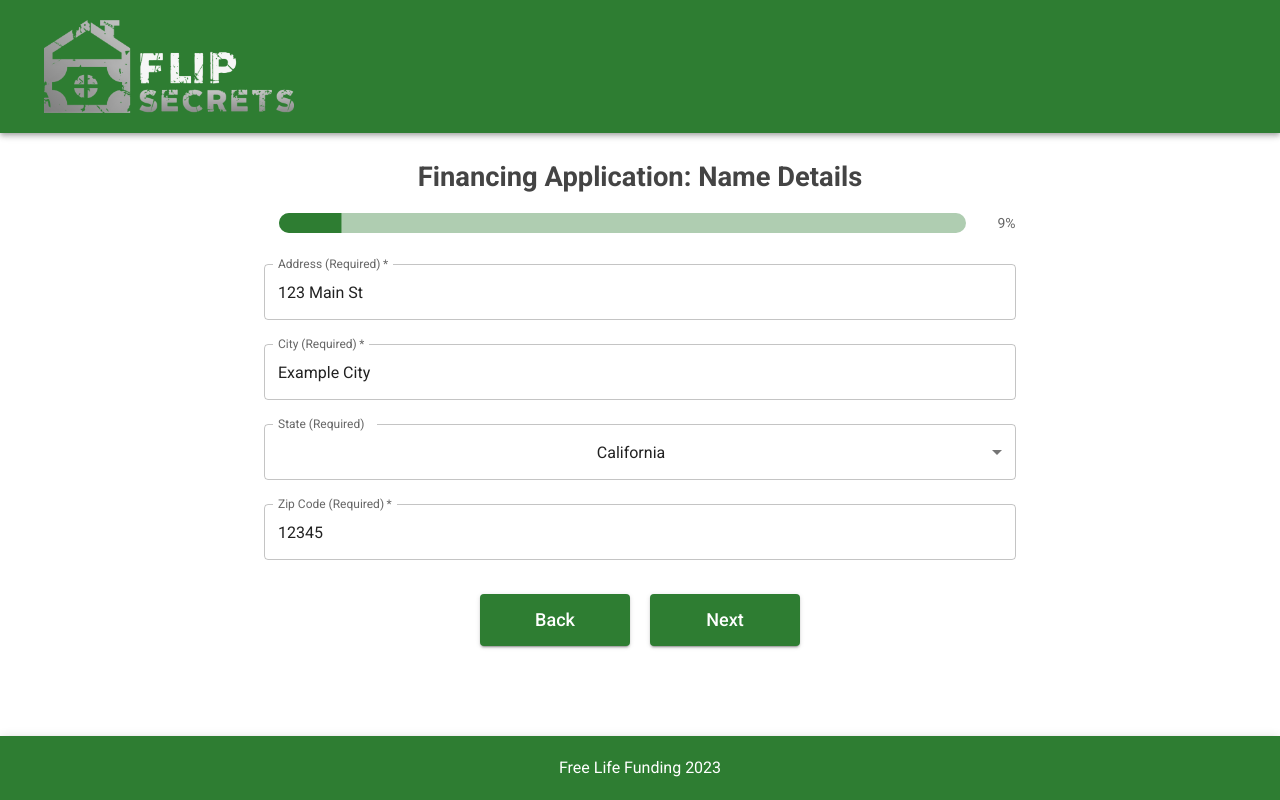
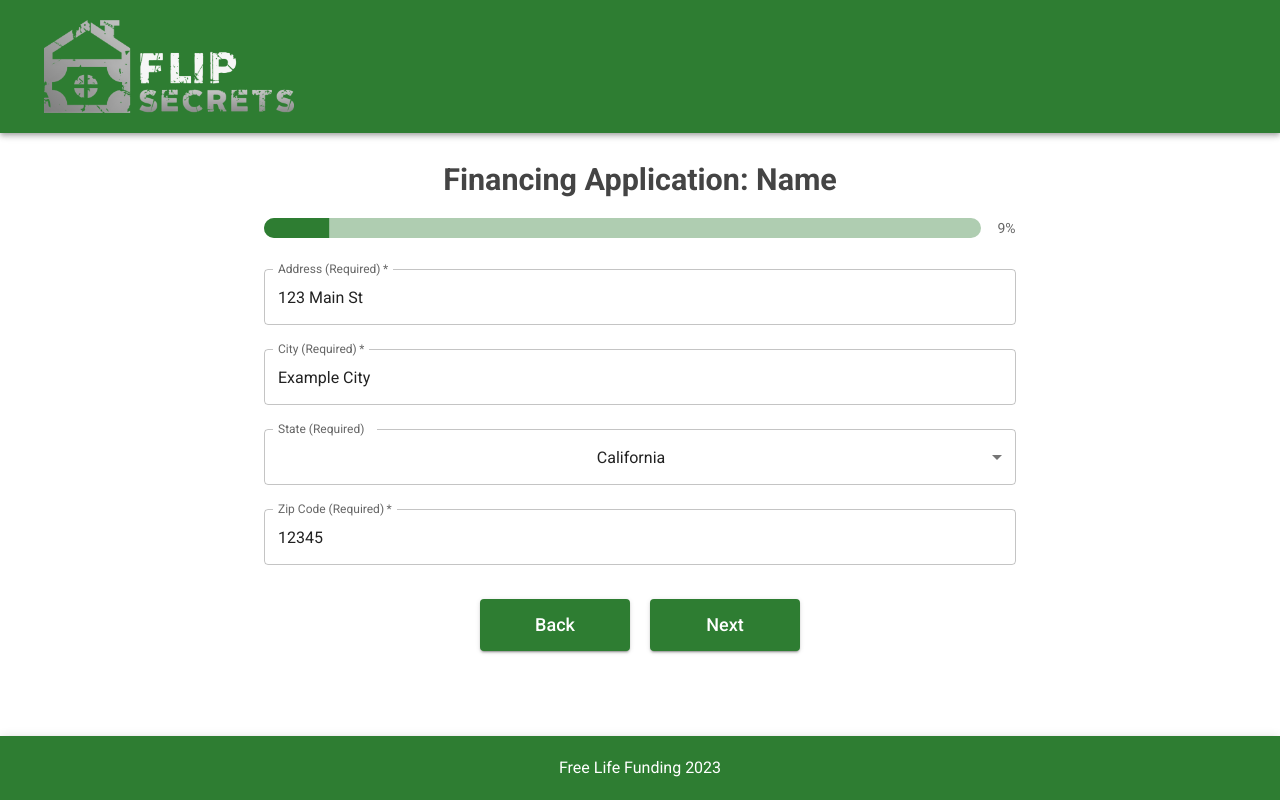
Before and after one commit to freelifebrett/spec-fi-app, a React (Create React App) app: page /step-2 in a window 1280 px wide. Built offline with nearby package versions, Linux system fonts and the light colour scheme.

Commit message:
Updated font sizing

```diff
--- a/src/App.css
+++ b/src/App.css
@@ -1,6 +1,6 @@
 .App {
   text-align: center;
-  padding-bottom: 80px;
+  padding-bottom: 60px;
 }
 
 .form-container {
@@ -13,7 +13,7 @@
   height: auto; /* Maintain aspect ratio */
   max-width: 250px;
   pointer-events: none;
-  margin: 20px; /* Add some margin if needed */
+  margin: 20px;
 }
 
 .App-header {
@@ -25,7 +25,7 @@
   justify-content: center;
   font-size: calc(8px + 1vmin); /* Slightly smaller font-size */
   color: #858585;
-  margin-bottom: 40px;
+  /* margin-bottom: 40px; */
 }
 
 .App-link {
@@ -42,11 +42,11 @@
 }
 
 .header-title {
-  font-size: calc(20px + (30 - 20) * ((100vw - 400px) / (1600 - 400))) !important;
+  font-size: calc(20px + (34 - 20) * ((100vw - 320px) / (1600 - 320))) !important;
   color: #444; /* Dark gray */
   font-weight: 800 !important;
 }
-
+/*
 .multi-step-form {
   margin: 0;
-}
+} */
--- a/src/components/LinearProgressBar.js
+++ b/src/components/LinearProgressBar.js
@@ -6,7 +6,8 @@ import Box from '@mui/material/Box';
 const LinearProgressBar = styled(LinearProgressWithLabel)(({ theme }) => ({
     height: 20,
     borderRadius: 10,
-    margin: 15
+    marginTop: 15,
+    marginBottom: 15
   }));
 
 function LinearProgressWithLabel(props) {
--- a/src/components/MultiStepForm/MultiStepForm.js/MultiStepForm.js
+++ b/src/components/MultiStepForm/MultiStepForm.js/MultiStepForm.js
@@ -20,7 +20,7 @@ const MultiStepForm = () => {
 
     const totalSteps = 11; // Total number of steps
     const progress = (formData.currentStep / totalSteps) * 100;
-    const stepNames = ["Name Details", "Address Details", "Housing Details", "Contact Details", "Identity Details", "Occupation Details", "Employer Details", "Bank Details", "Credit Card Details", "Reference One", "Reference Two"];
+    const stepNames = ["Name", "Address", "Housing", "Contact", "Identity", "Occupation", "Employer", "Bank", "Credit Card", "Reference One", "Reference Two"];
 
     return (
         <div className="multi-step-form">
```
Also changed, not shown: 1 other file (tests, documents, lock files or other folders).
